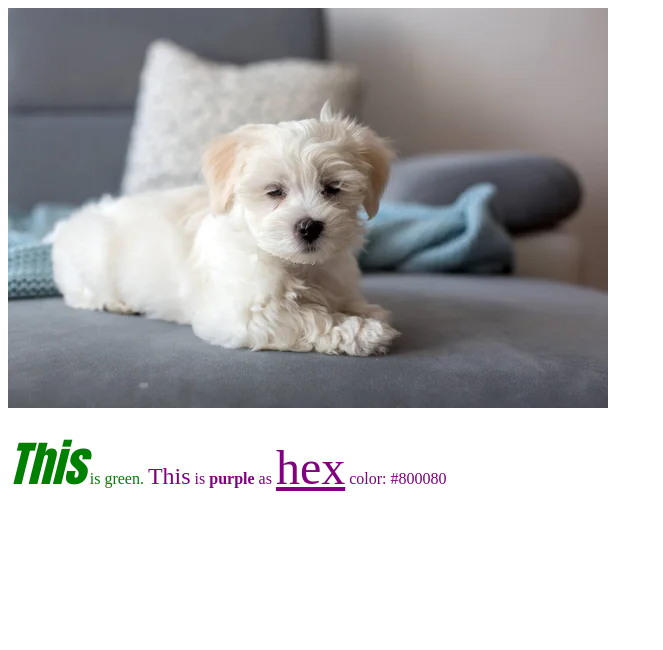
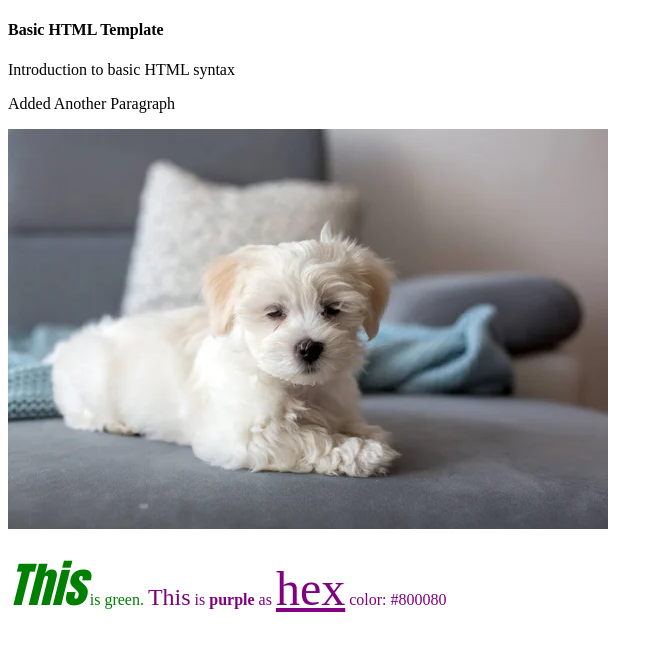
Before and after one commit to Oneitheus/HTML-and-CSS-101, a plain HTML site: page Basic_HTML_and_JavaScript_1/Basic_HTML_1.html in a window 1280 px wide. Shown: the whole page, without its empty margins (0-663 px from the left). Drawn offline with Linux system fonts and the light colour scheme.

Commit message:
Added a header

```diff
--- a/Basic_HTML_and_JavaScript_1/Basic_HTML_1.html
+++ b/Basic_HTML_and_JavaScript_1/Basic_HTML_1.html
@@ -1,6 +1,11 @@
 <!DOCTYPE html>
 <html lang="en">
 	<script src="Basic_JavaScript_1.js"></script>
+	<header>
+		<h4>Basic HTML Template</h4>
+		<p>Introduction to basic HTML syntax</p>
+		<p>Added Another Paragraph</p>
+	</header>
 	<body>
 		<div id="doggy">
 			<img src="../maltese.jpg" alt="image of a maltese"></img>
```
